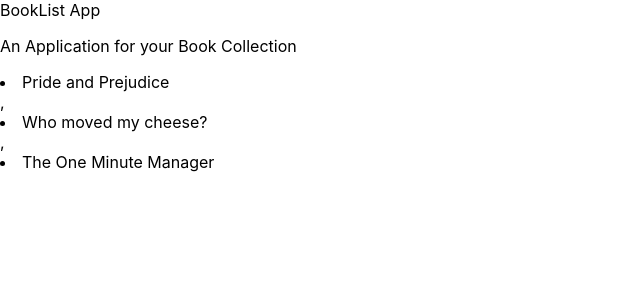
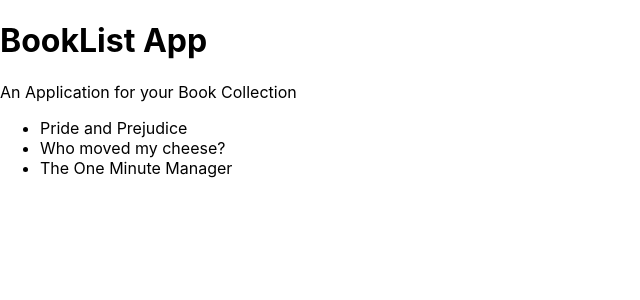
Before and after one commit to Suganthi2023/ReactAssign, a React (Create React App) app in the folder nov14assign/: page / in a window 1280 px wide. Shown: the top 300 px of the page, without its empty margins (0-640 px from the left). Built offline with nearby package versions, Linux system fonts and the light colour scheme.

Commit message:
Step3 Displayed the prefined books by passing from app to booklist as props

```diff
--- a/nov14assign/src/components/App.js
+++ b/nov14assign/src/components/App.js
@@ -1,11 +1,20 @@
+import {useState} from "react";
 import BookList from "./BookList";
 
+
 function App() {
+  const [books, setBooks] = useState([
+    "Pride and Prejudice",
+    "Who moved my cheese?",
+    "The One Minute Manager"
+  ]);
+  /*console.log(books);*/
+
   return (
     <div className="App">
-      BookList App
+      <h1>BookList App</h1>
       <p>An Application for your Book Collection</p>
-      <BookList/>
+      <BookList books={books}/>
     </div>
   );
 }
--- /dev/null
+++ b/nov14assign/src/components/Book.js
@@ -0,0 +1,13 @@
+
+function Book({book}){
+    console.log(book);
+    return (
+        <div className="book">
+            <li>
+                {book}
+            </li>
+        </div>
+    )
+}
+
+export default Book;
--- a/nov14assign/src/components/BookList.js
+++ b/nov14assign/src/components/BookList.js
@@ -1,16 +1,13 @@
+import Book from './Book';
 
-function BookList(){
+function BookList({books}){
+    /*console.log(books);*/
     return (
-        <div>
-        <div>
-            <li>Pride and Prejudice</li>
-        </div>,
-        <div>
-           <li>Who moved my cheese?</li>
-        </div>,
-        <div>
-            <li>The One Minute Manager</li>
-        </div>
+        <div className="books">
+
+            <ul>
+                {books.map((book)=> <Book book={book}/>)}
+            </ul>
         </div>
     )
 }
```
